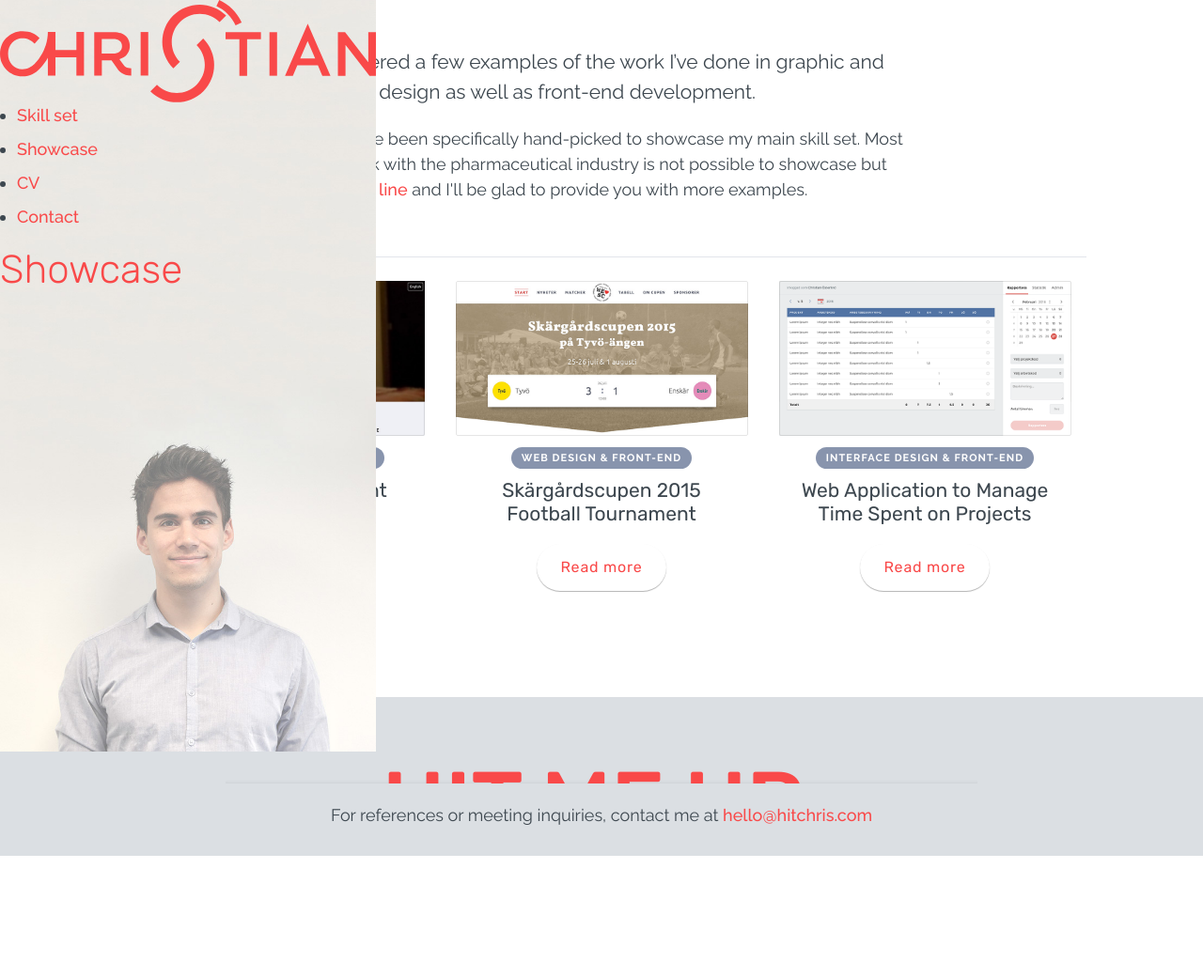
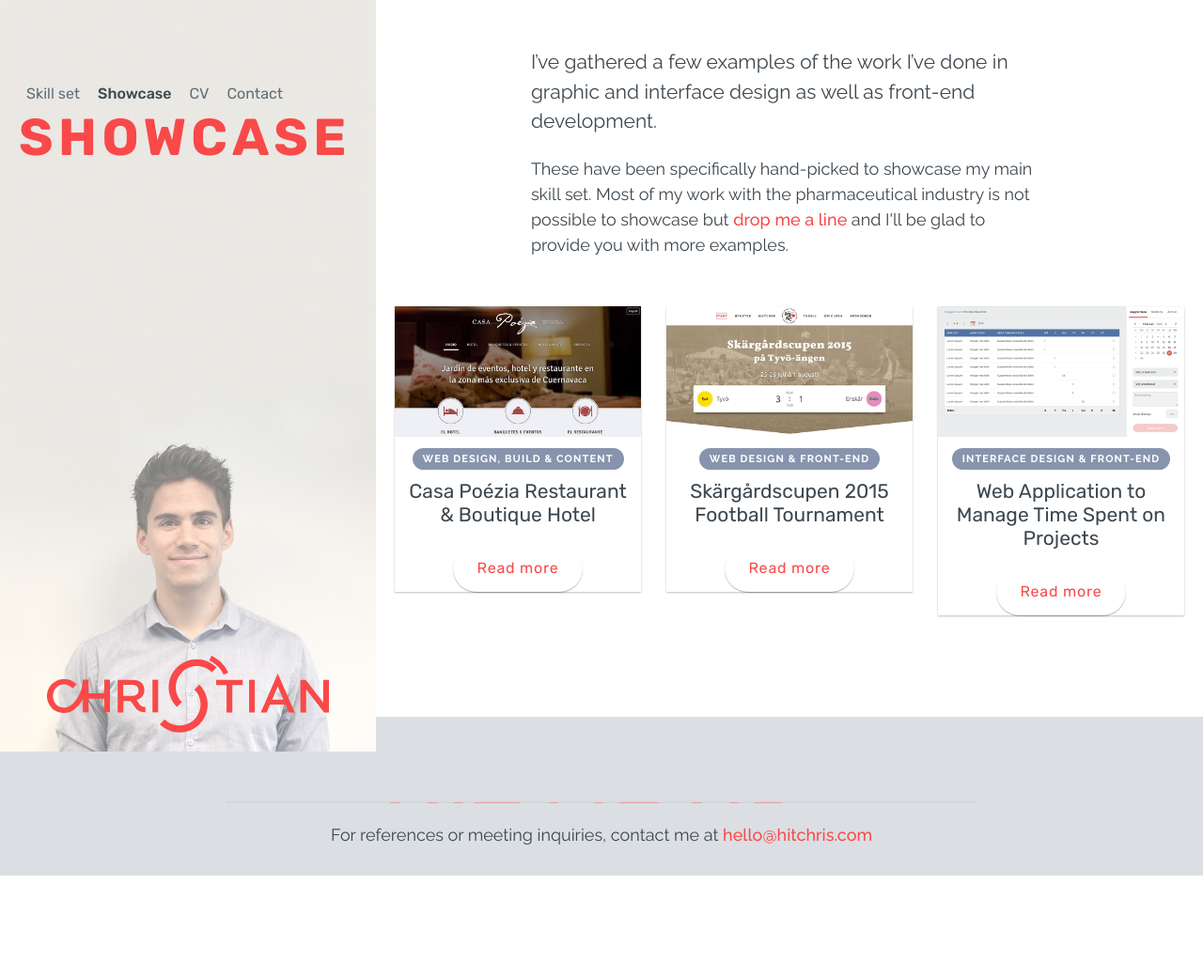
Before and after one commit to daniel-trevino/hitchris, a PHP site: page /showcase/index2.html in a window 1280 px wide. Shown: the top 1040 px of the page at 94% size. After the commit the page ends 932 px from the top, so only its background shows below. Run offline with PHP 8.4, Linux system fonts and the light colour scheme; some libraries are stand-ins or nearby versions.

Commit message:
changes to inner page template

```diff
--- a/showcase/index2.html
+++ b/showcase/index2.html
@@ -44,7 +44,7 @@
 			</div>
 
 			<div class="page-title">
-				<h1 data-0="top: 0px" data-top-bottom="top: 80px;">Showcase</h1>
+				<h1>Showcase</h1>
 			</div>
 
 		</header>
--- a/styles/css/inner.css
+++ b/styles/css/inner.css
@@ -3,14 +3,63 @@
 /* Making the page responsive -------------------------------- */
 /* Scale the font size -------------------------------- */
 .wrapper.inner #header {
+  box-sizing: border-box;
   width: 400px;
   height: 100vh;
+  padding: 0 20px;
   position: fixed;
   top: 0;
   left: 0;
   background: url("/img/star-pic-tall.jpg") no-repeat 50% 100%;
   background-size: cover;
-  z-index: 3; }
+  z-index: 3;
+  overflow: visible; }
+  .wrapper.inner #header .header-top {
+    margin-top: 10vh; }
+    .wrapper.inner #header .header-top .logo {
+      position: absolute;
+      bottom: 20px;
+      left: 50%;
+      margin-left: -150px;
+      width: 300px; }
+    .wrapper.inner #header .header-top .nav {
+      position: static;
+      display: flex;
+      justify-content: left; }
+      .wrapper.inner #header .header-top .nav ul {
+        list-style: none;
+        padding: 0;
+        margin: 0;
+        float: left;
+        font-size: 1.6em;
+        line-height: 39px;
+        font-family: "Rubik", "Helvetica Neue", Helvetica, Arial, sans-serif;
+        display: flex;
+        justify-content: center; }
+        .wrapper.inner #header .header-top .nav ul li {
+          margin-bottom: 0;
+          margin-right: 3px; }
+          .wrapper.inner #header .header-top .nav ul li a {
+            color: #5e6e7a;
+            display: block;
+            padding: 0 8px;
+            font-weight: 400; }
+            .wrapper.inner #header .header-top .nav ul li a:hover, .wrapper.inner #header .header-top .nav ul li a:focus {
+              color: #f94949; }
+          .wrapper.inner #header .header-top .nav ul li.active a {
+            color: #3d474f;
+            font-weight: 500; }
+  .wrapper.inner #header .page-title h1 {
+    font-family: "Rubik", "Helvetica Neue", Helvetica, Arial, sans-serif;
+    font-size: 5.5em;
+    font-weight: 700;
+    line-height: 1;
+    text-transform: uppercase;
+    letter-spacing: 0.1em;
+    position: relative;
+    margin-bottom: 0; }
+.wrapper.inner #main {
+  margin: 0 0 0 400px; }
 
 #main.inner {
   background-color: #fff;
--- a/styles/css/main.css
+++ b/styles/css/main.css
@@ -1556,9 +1556,9 @@ body {
     left: 0; }
 
 .showcase-items {
-  margin-top: 2.5em;
-  padding-top: 2.5em;
-  border-top: 1px solid #e2e5eb; }
+  margin-top: 2.5em; }
+  .showcase-items .showcase-item {
+    box-shadow: 0 1px 2px rgba(0, 0, 0, 0.25); }
     @media (max-width: 480px) {
       .showcase-items .showcase-item {
         padding-bottom: 3em;
@@ -1568,18 +1568,6 @@ body {
       position: relative;
       margin-bottom: 1.2em;
       border-radius: 2px; }
-    .showcase-items .showcase-item .sc-item-ss:before {
-      content: "";
-      display: block;
-      box-sizing: border-box;
-      border: 1px solid rgba(0, 0, 0, 0.1);
-      border-radius: 2px;
-      position: absolute;
-      top: 0;
-      left: 0;
-      right: 0;
-      bottom: 0;
-      pointer-events: none; }
     .showcase-items .showcase-item .sc-project-type {
       text-align: center;
       margin-bottom: 1em; }
--- a/styles/sass/_showcase.scss
+++ b/styles/sass/_showcase.scss
@@ -1,9 +1,8 @@
 .showcase-items {
 	margin-top: 2.5em;
-	padding-top: 2.5em;
-	border-top: 1px solid lighten($color-dark-blue, 65%);
 
 	.showcase-item {
+		box-shadow: 0 1px 2px rgba(0,0,0,0.25);
 
 		@include responsive(smartphone) {
 			padding-bottom: 3em;
@@ -15,20 +14,6 @@
 			position: relative;
 			margin-bottom: 1.2em;
 			border-radius: 2px;
-
-			&:before {
-				content: "";
-				display: block;
-				box-sizing: border-box;
-				border: 1px solid rgba(0,0,0,0.1);
-				border-radius: 2px;
-				position: absolute;
-				top: 0;
-				left: 0;
-				right: 0;
-				bottom: 0;
-				pointer-events: none;
-			}
 		}
 
 		.sc-project-type {
--- a/styles/sass/inner.scss
+++ b/styles/sass/inner.scss
@@ -3,14 +3,90 @@
 .wrapper.inner {
 
 	#header {
+		box-sizing: border-box;
 		width: 400px;
 		height: 100vh;
+		padding: 0 20px;
 		position: fixed;
 		top: 0;
 		left: 0;
 		background: url("/img/star-pic-tall.jpg") no-repeat 50% 100%;
 		background-size: cover;
 		z-index: 3;
+		overflow: visible;
+
+		.header-top {
+			margin-top: 10vh;
+
+			.logo {
+				position: absolute;
+				bottom: 20px;
+				left: 50%;
+				margin-left: -150px;
+				width: 300px;
+			}
+
+			.nav {
+				position: static;
+				display: flex;
+				justify-content: left;
+
+				ul {
+					list-style: none;
+					padding: 0;
+					margin: 0;
+					float: left;
+					font-size: 1.6em;
+					line-height: 39px;
+					font-family: $font-heading;
+					display: flex;
+					justify-content: center;
+
+					li {
+						margin-bottom: 0;
+						margin-right: 3px;
+
+						a {
+							color: lighten($color-grey, 15%);
+							display: block;
+							padding: 0 8px;
+							font-weight: 400;
+
+							&:hover,
+							&:focus {
+								color: $color-main;
+							}
+						}
+
+						&.active {
+
+							a {
+								color: $color-grey;
+								font-weight: 500;
+							}
+						}
+					}
+				}
+			}
+		}
+
+		.page-title {
+
+			h1 {
+				font-family: $font-heading;
+				font-size: 5.5em;
+				font-weight: 700;
+				line-height: 1;
+				text-transform: uppercase;
+				letter-spacing: 0.1em;
+				position: relative;
+				margin-bottom: 0;
+			}
+		}
+	}
+
+	#main {
+		margin: 0 0 0 400px;
 	}
 }
 
```
Lines whose indentation alone changed are shown as unchanged.
